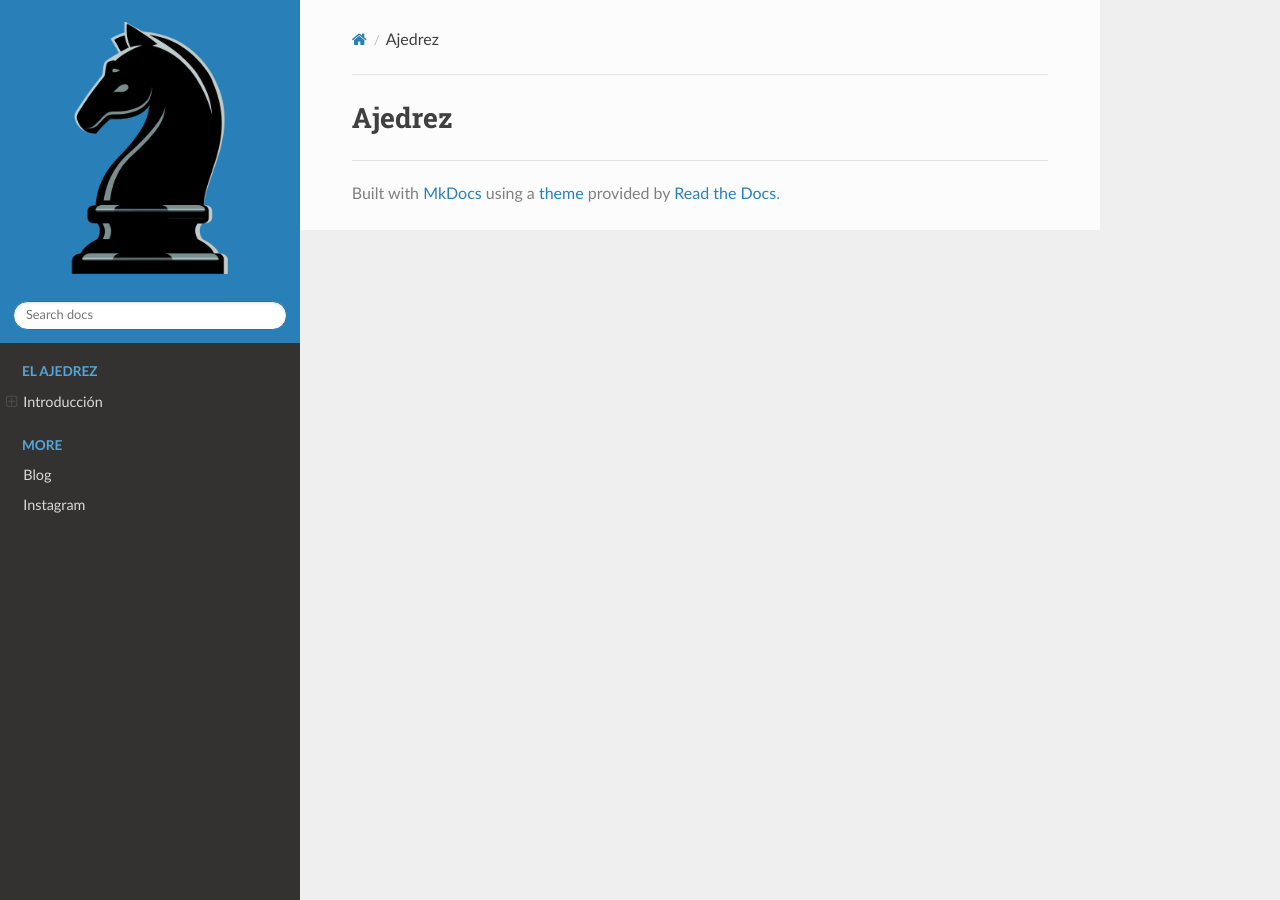
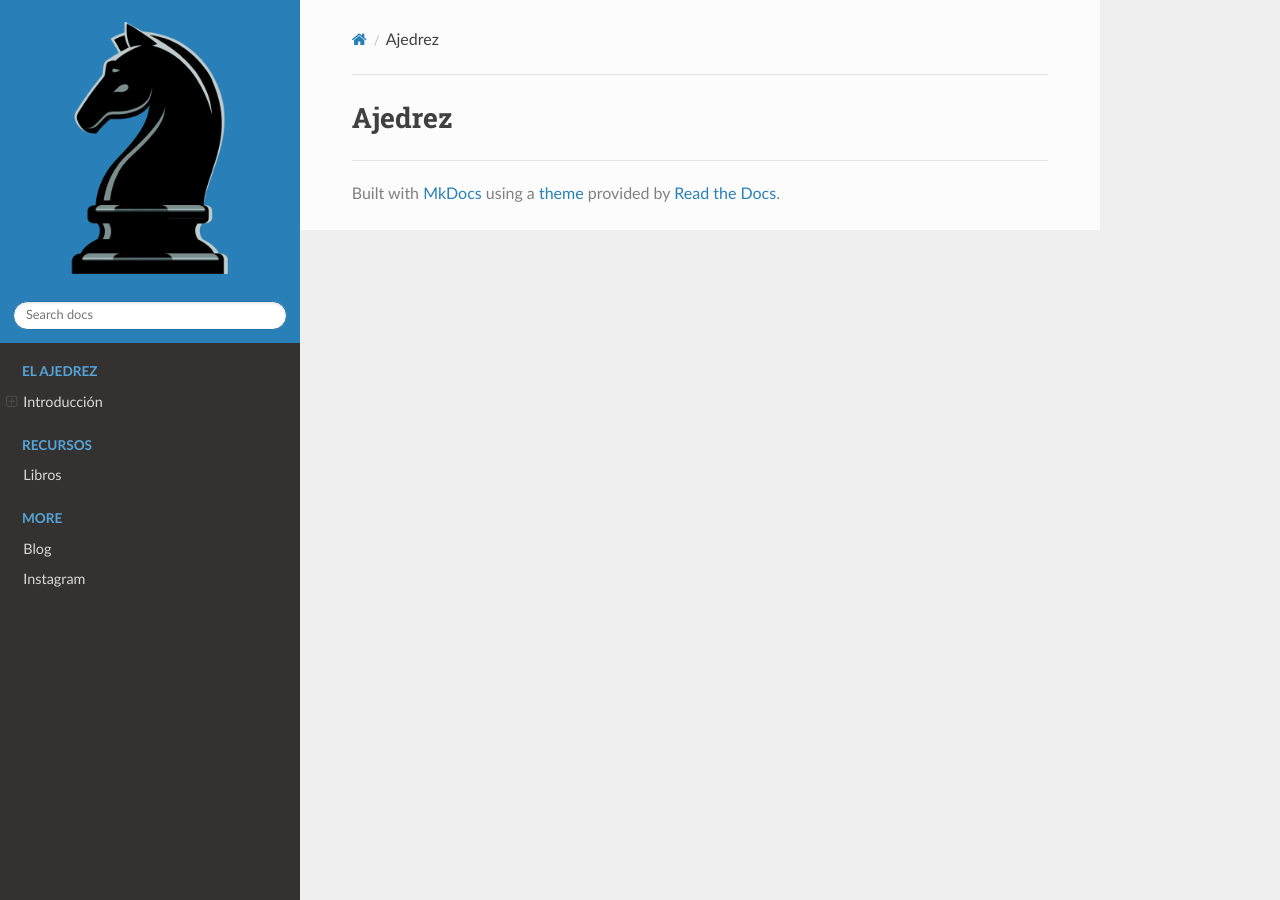
Before and after one commit to ebenimeli/ajedrez, an MkDocs documentation site: the page built from docs/index.md, in a window 1280 px wide. Built offline with MkDocs 1.6.1, drawn with Linux system fonts in a browser that asks for light colours; nearby versions of some CDN libraries.

Commit message:
New books section

```diff
--- a/mkdocs.yml
+++ b/mkdocs.yml
@@ -4,6 +4,8 @@ nav:
 - 'El ajedrez':
   - 'Introducción':
     - '¿Qué es el ajedrez?': 'contents/intro/ajedrez.md'
+- 'Recursos':
+  - 'Libros': 'contents/recursos/libros.md'
 - 'More':
   - 'Blog': 'https://www.esferatic.com'
   - 'Instagram': 'https://www.instagram.com/esferatic'
```
Also changed, not shown: site/images/caballo_ajedrez.png, site/index.html, 1 other file.
